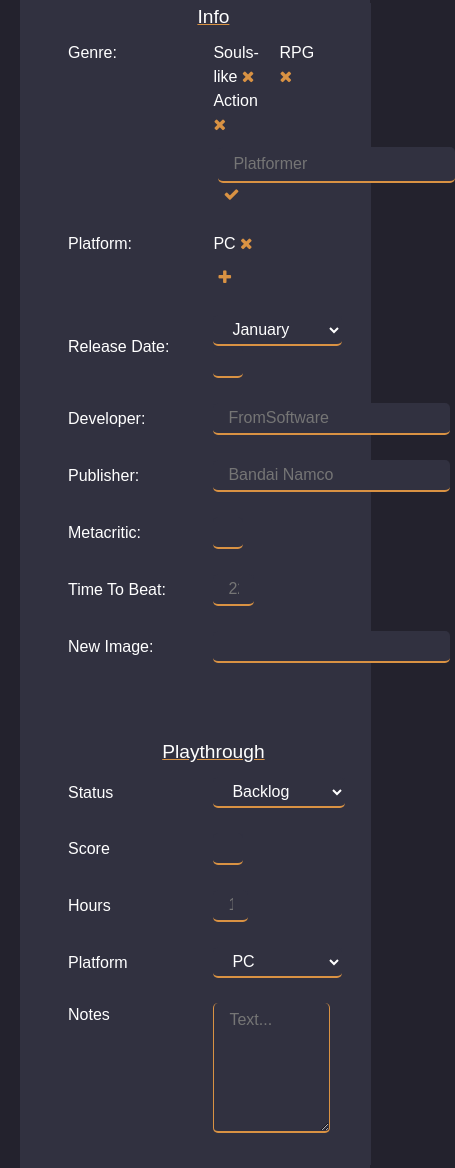
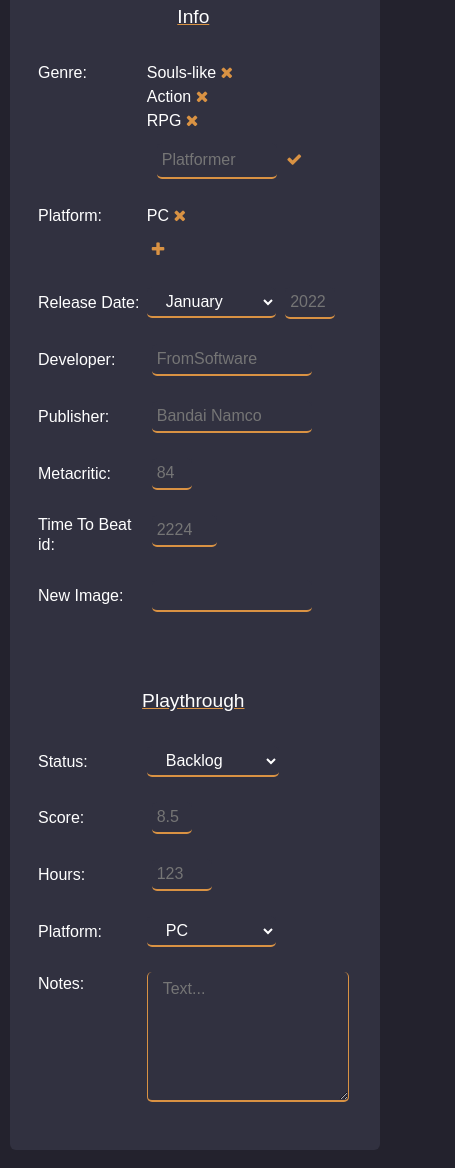
Before and after one commit to asanh/backlog-template, a plain HTML site: page game-edit.html in a window 390 px wide. Shown: the part 603-1771 px from the top of the page, 455 px wide, since content can reach past the window. Drawn offline with Linux system fonts and the light colour scheme.

Commit message:
Adaptive styling

```diff
--- a/css/game.css
+++ b/css/game.css
@@ -118,7 +118,7 @@ input:focus {
 }
 
 .release-year-input {
-  width: 25%;
+  width: 66px;
 }
 
 .input-row > .label {
@@ -132,19 +132,19 @@ input:focus {
 }
 
 .metacritic-input {
-  width: 25%;
+  width: 57px;
 }
 
 .time-to-beat-input {
-  width: 35%;
+  width: 84px;
 }
 
 .score-input {
-  width: 25%;
+  width: 57px;
 }
 
 .hours-input {
-  width: 30%;
+  width: 75px;
 }
 
 textarea:focus {
@@ -185,6 +185,12 @@ textarea:focus {
   .time-to-beat-col {
     width: 100px;
   }
+
+  ul {
+    columns: 1;
+    -webkit-columns: 1;
+    -moz-columns: 1;
+  }
 }
 
 @media (max-width: 1360px) {
@@ -210,7 +216,7 @@ textarea:focus {
   }
 
   .label {
-    width: 40%;
+    width: 30%;
   }
 
   .label-full {
@@ -220,18 +226,55 @@ textarea:focus {
   .value {
     width: 50%;
   }
+
+  .tab-block-title {
+    margin-bottom: 30px;
+  }
 }
 
 @media (max-width: 600px) {
+  .row {
+    margin-left: 0;
+  }
+
   .label {
-    width: 50%;
+    width: 35%;
   }
 
   .value {
-    width: 40%;
+    width: 65%;
   }
 
   .label-full {
     width: 50%;
   }
+
+  input {
+    padding: 5px 5px;
+    margin-left: 5px;
+  }
+
+  .genre-input {
+    width: 120px;
+  }
+
+  .release-year-input {
+    width: 50px;
+  }
+
+  .developer-input, .publisher-input, .new-image-input {
+    width: 160px;
+  }
+
+  .metacritic-input, .score-input {
+    width: 40px;
+  }
+
+  .time-to-beat-input {
+    width: 65px;
+  }
+
+  .hours-input {
+    width: 60px;
+  }
 }
--- a/css/main.css
+++ b/css/main.css
@@ -174,6 +174,6 @@ img {
 
 @media (max-width: 600px) {
   .content {
-    margin: 0 20px;
+    margin: 0 10px;
   }
 }
--- a/game-edit.html
+++ b/game-edit.html
@@ -65,7 +65,12 @@
                   <li>RPG <span class="fa fa-remove"></span></li>
                 </ul>
                 <div class="add-input">
-                  <input type="text" id="new-genre" name="new-genre" placeholder="Platformer">
+                  <input type="text"
+                         class="genre-input"
+                         id="new-genre"
+                         name="new-genre"
+                         placeholder="Platformer"
+                  >
                   <span class="fa fa-check"></span>
                 </div>
               </div>
@@ -84,9 +89,9 @@
           </div>
           <div class="row">
             <div class="description-item input-row">
-              <div class="label">Release Date:</div>
+              <label for="release-year" class="label">Release Date:</label>
               <div class="value">
-                <select name="release-month">
+                <select id="release-month" name="release-month">
                   <option value="1" selected>January</option>
                   <option value="2">February</option>
                   <option value="3">March</option>
@@ -103,6 +108,7 @@
 
                 <input class="release-year-input"
                        type="text"
+                       id="release-year"
                        name="release-year"
                        maxlength="4"
                        placeholder="2022"
@@ -110,24 +116,35 @@
               </div>
             </div>
             <div class="description-item input-row">
-              <div class="label">Developer:</div>
+              <label for="developer" class="label">Developer:</label>
               <div class="value">
-                <input type="text" name="developer" placeholder="FromSoftware">
+                <input type="text"
+                       class="developer-input"
+                       name="developer"
+                       id="developer"
+                       placeholder="FromSoftware"
+                >
               </div>
             </div>
           </div>
           <div class="row">
             <div class="description-item input-row">
-              <div class="label">Publisher:</div>
+              <label for="publisher" class="label">Publisher:</label>
               <div class="value">
-                <input type="text" name="publisher" placeholder="Bandai Namco">
+                <input type="text"
+                       class="publisher-input"
+                       name="publisher"
+                       id="publisher"
+                       placeholder="Bandai Namco"
+                >
               </div>
             </div>
             <div class="description-item input-row">
-              <div class="label">Metacritic:</div>
+              <label for="metacritic" class="label">Metacritic:</label>
               <div class="value">
                 <input class="metacritic-input"
                        type="text"
+                       id="metacritic"
                        name="metacritic"
                        placeholder="84"
                        maxlength="3"
@@ -138,10 +155,11 @@
 
           <div class="row">
             <div class="description-item input-row">
-              <div class="label">Time To Beat:</div>
+              <label for="time-to-beat-id" class="label">Time To Beat id:</label>
               <div class="value">
                 <input type="text"
                        class="time-to-beat-input"
+                       id="time-to-beat-id"
                        name="time-to-beat-id"
                        placeholder="2224"
                        maxlength="6"
@@ -150,9 +168,9 @@
             </div>
 
             <div class="description-item input-row">
-              <div class="label">New Image:</div>
+              <label for="new-image" class="label">New Image:</label>
               <div class="value">
-                <input type="text" name="new-image">
+                <input id="new-image" class="new-image-input" type="text" name="new-image">
               </div>
             </div>
           </div>
@@ -165,9 +183,9 @@
 
           <div class="row">
             <div class="description-item input-row">
-              <div class="label">Status</div>
+              <label for="status" class="label">Status:</label>
               <div class="value">
-                <select>
+                <select name="status" id="status">
                   <option value="1">Backlog</option>
                   <option value="2">In Progress</option>
                   <option value="3">On Pause</option>
@@ -178,10 +196,11 @@
               </div>
             </div>
             <div class="description-item input-row">
-              <div class="label">Score</div>
+              <label for="score" class="label">Score:</label>
               <div class="value">
                 <input type="text"
                        class="score-input"
+                       id="score"
                        name="score"
                        placeholder="8.5"
                        maxlength="3"
@@ -192,10 +211,11 @@
 
           <div class="row">
             <div class="description-item input-row">
-              <div class="label">Hours</div>
+              <label for="hours" class="label">Hours:</label>
               <div class="value">
                 <input type="text"
                        class="hours-input"
+                       id="hours"
                        name="hours"
                        placeholder="123"
                        maxlength="5"
@@ -203,9 +223,9 @@
               </div>
             </div>
             <div class="description-item input-row">
-              <div class="label">Platform</div>
+              <label for="platform" class="label">Platform:</label>
               <div class="value">
-                <select name="platform">
+                <select name="platform" id="platform">
                   <option value="1">PC</option>
                   <option value="2">Playstation</option>
                   <option value="3">Xbox</option>
@@ -217,9 +237,13 @@
 
           <div class="row">
             <div class="description-item">
-              <div class="label">Notes</div>
+              <label for="notes" class="label">Notes:</label>
               <div class="value">
-                <textarea name="notes" class="notes-textarea" placeholder="Text..."></textarea>
+                <textarea name="notes"
+                          id="notes"
+                          class="notes-textarea"
+                          placeholder="Text..."
+                ></textarea>
               </div>
             </div>
           </div>
```
